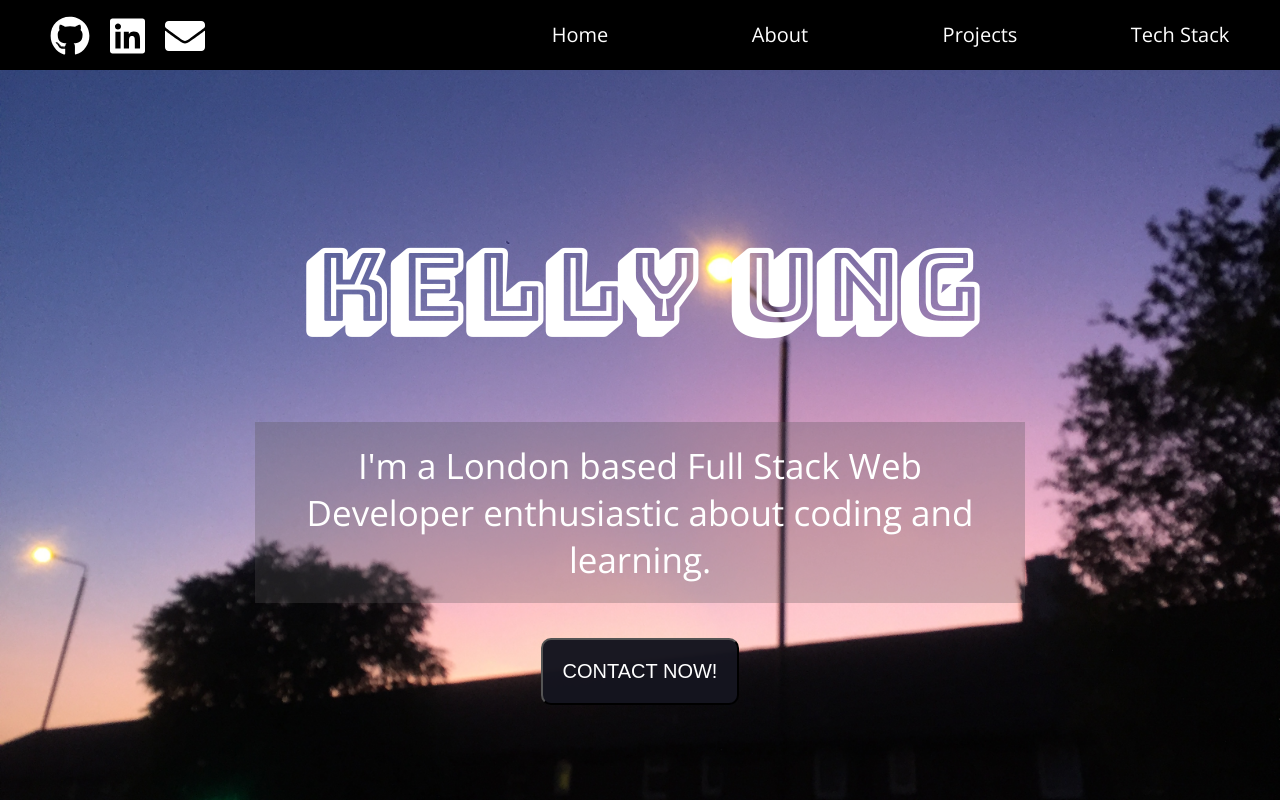
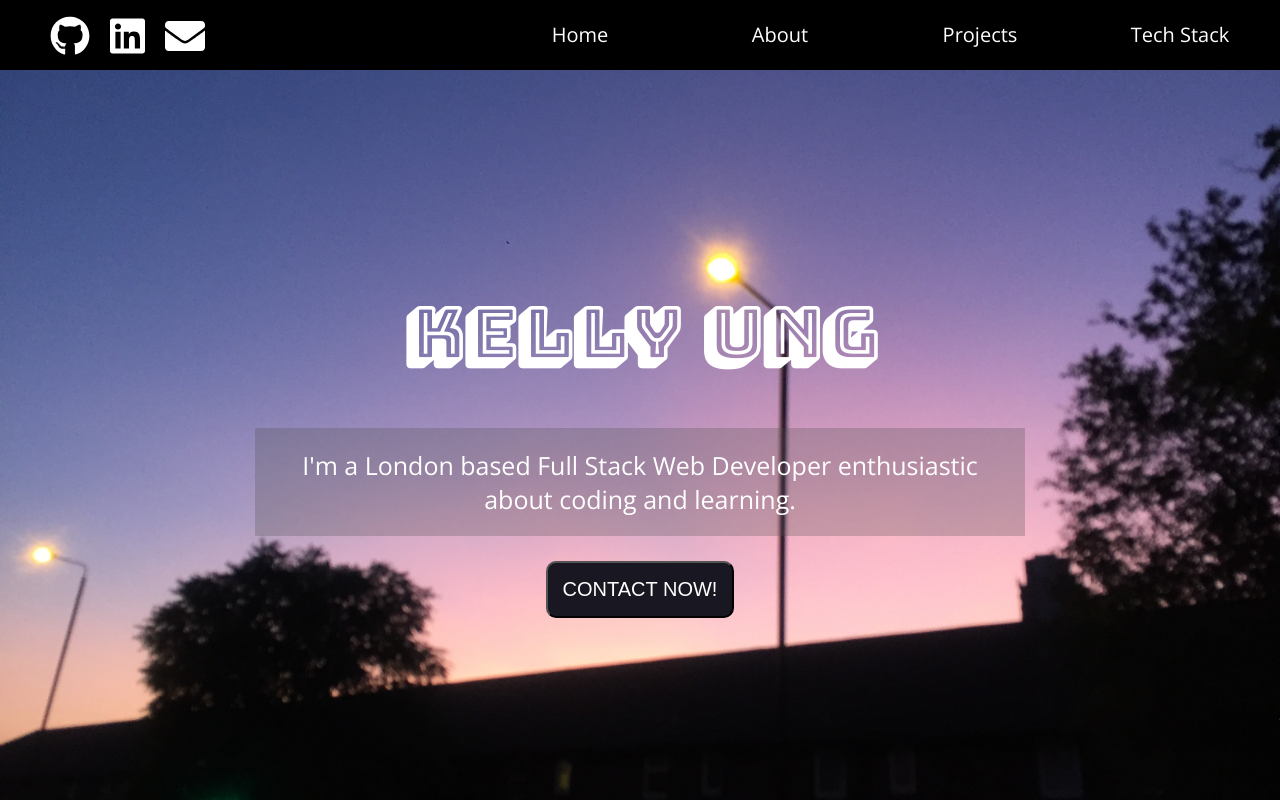
Before and after one commit to smellyung/kellys-portfolio, a React (Create React App) app: page / in a window 1280 px wide. Shown: the top 800 px of the page. Built offline with nearby package versions, Linux system fonts and the light colour scheme; a web font is replaced by a local one.

Commit message:
resize elements

```diff
--- a/src/App.css
+++ b/src/App.css
@@ -59,12 +59,12 @@
 }
 
 h1 {
-  font-size: 100px;
+  font-size: 70px;
   font-family: 'Bungee Shade', cursive;
 }
 
 p {
-  font-size: 35px;
+  font-size: 25px;
   color: white;
 }
 
@@ -84,7 +84,7 @@
 
 button {
   background: rgba(21, 21, 31, 0.979);
-  padding: 20px;
+  padding: 15px;
   font-size: 20px;
   border-radius: 10px;
 }
@@ -146,7 +146,7 @@
   margin: 10px;
 }
 
-@media only screen and (max-width: 500px) {
+@media only screen and (max-width: 700px) {
   h1 {
     font-size: 60px;
   }
```
